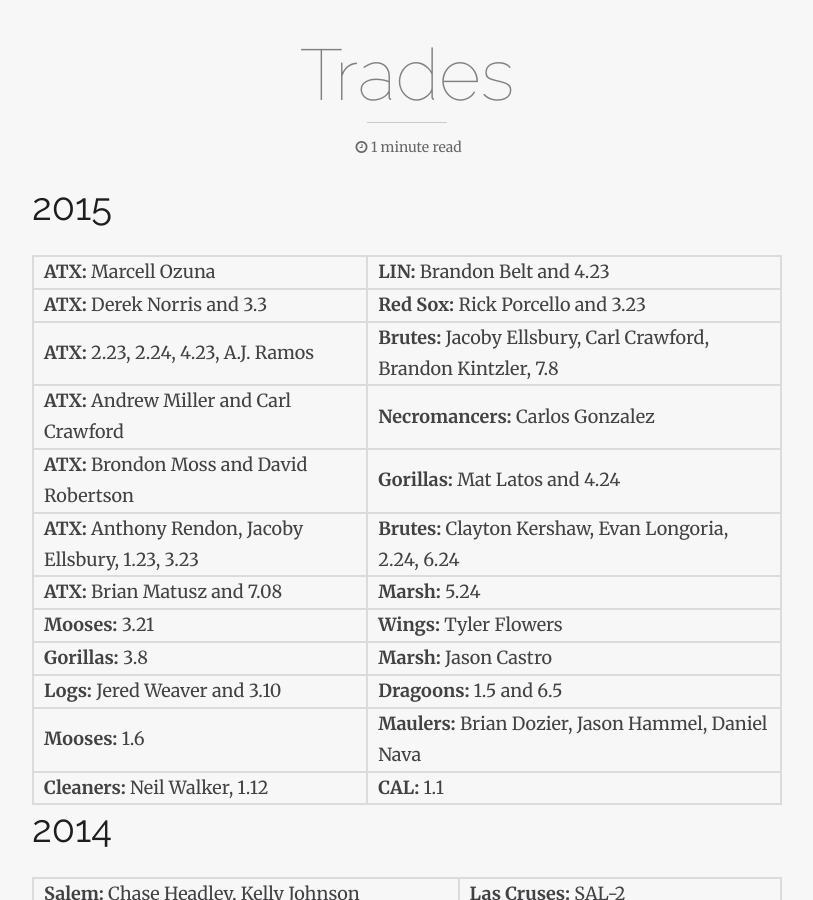
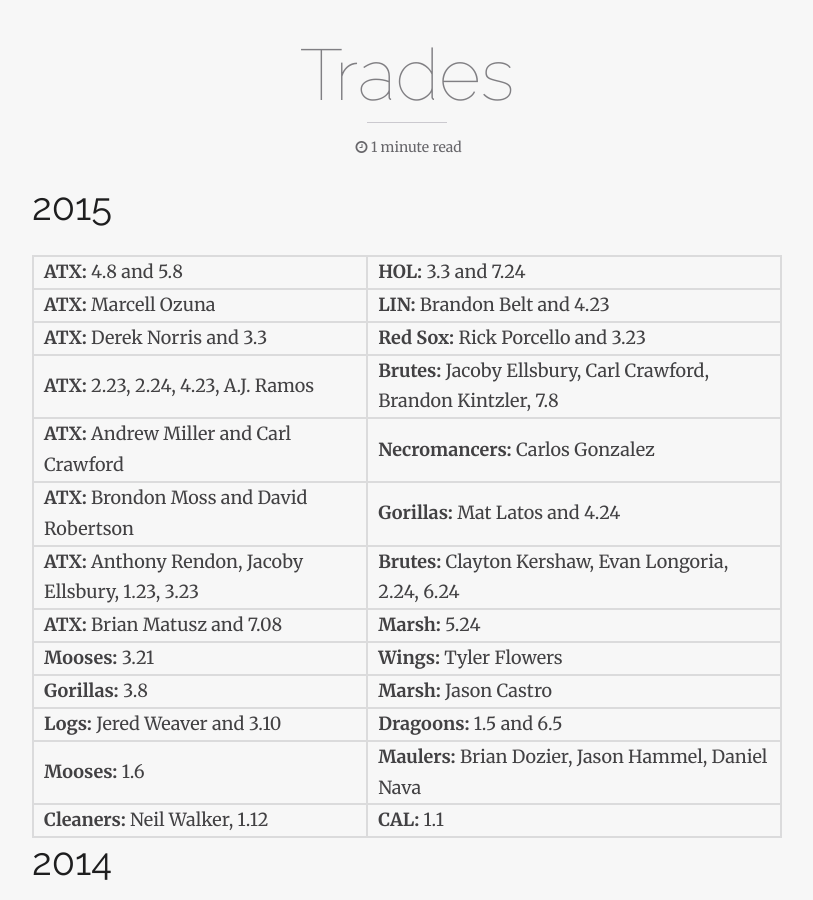
Before and after one commit to ADML1/adml1.github.io, a Jekyll site: the page built from trades.md, in a window 1280 px wide and 900 px high, scrolled down 549 px. Shown: the whole window, without its empty margins (233-1046 px from the left). Built offline with Jekyll 4.4.1, drawn with Linux system fonts in a browser that asks for light colours; nearby versions of some CDN libraries.

```diff
--- a/trades.md
+++ b/trades.md
@@ -8,6 +8,7 @@
 
 # 2015
 
+**ATX:** 4.8 and 5.8 | **HOL:** 3.3 and 7.24
 **ATX:** Marcell Ozuna | **LIN:** Brandon Belt and 4.23
 **ATX:** Derek Norris and 3.3 | **Red Sox:** Rick Porcello and 3.23
 **ATX:** 2.23, 2.24, 4.23, A.J. Ramos | **Brutes:** Jacoby Ellsbury, Carl Crawford, Brandon Kintzler, 7.8
```
